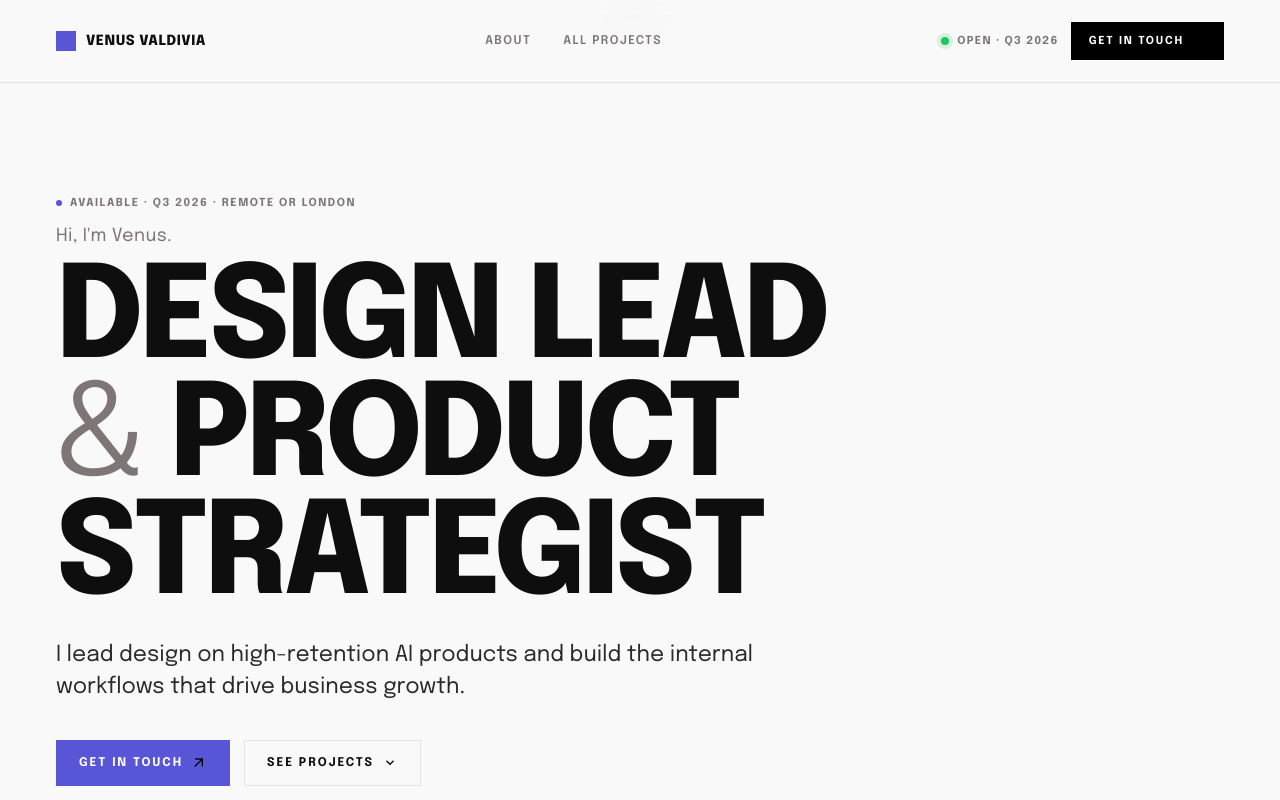
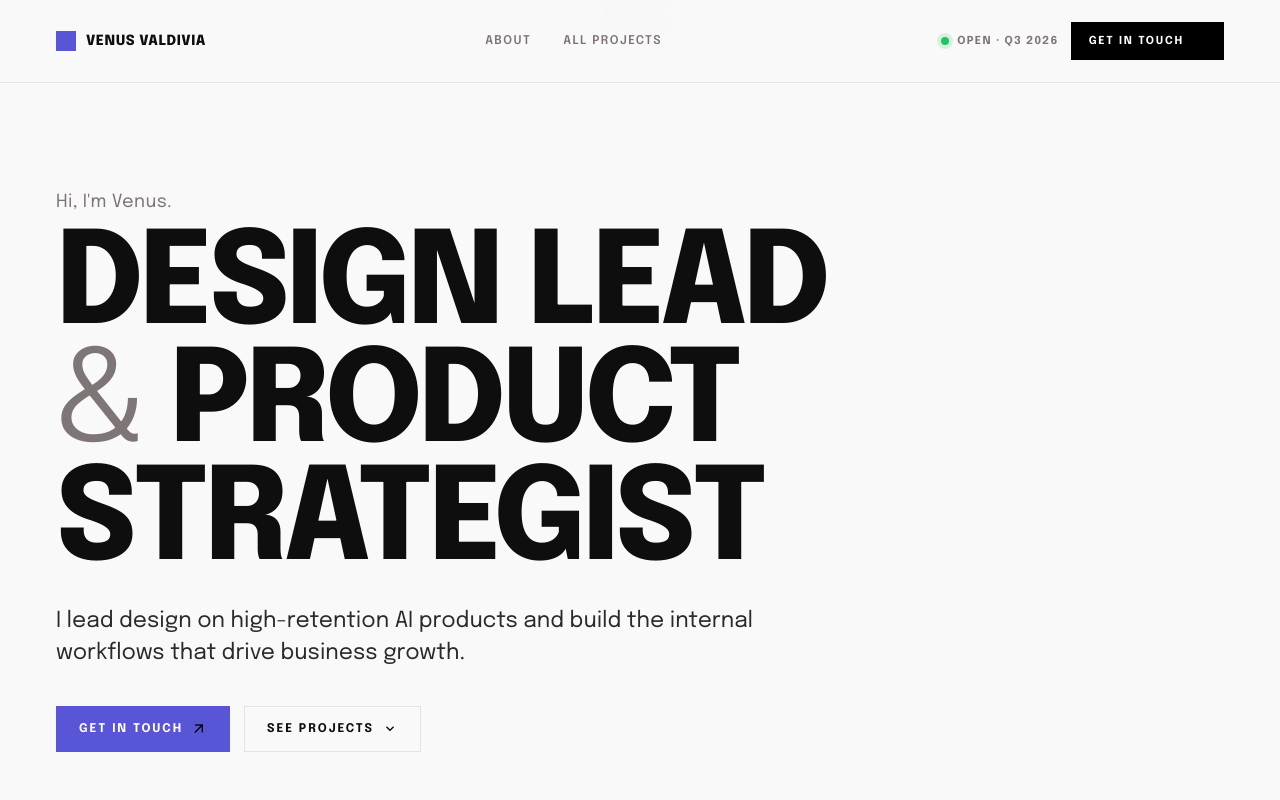
Before and after one commit to venusina/venusvaldivia, a React (Vite) app: page / in a window 1280 px wide. Shown: the top 800 px of the page. Built offline with nearby package versions, Linux system fonts and the light colour scheme.

Commit message:
fix button colours via CSS

```diff
--- a/src/components/Hero.jsx
+++ b/src/components/Hero.jsx
@@ -4,11 +4,7 @@ export function HeroEditorial({ accent }) {
   return (
     <section className="vv-hero vv-hero-editorial" id="top">
       <div className="vv-container">
-        <Caps style={{ display: 'inline-flex', alignItems: 'center', gap: 8, marginBottom: 18 }}>
-          <span className="vv-dot-static" style={{ background: accent }} />
-          Available · Q3 2026 · Remote or London
-        </Caps>
-        <div className="vv-hero-hi">Hi, I'm Venus.</div>
+<div className="vv-hero-hi">Hi, I'm Venus.</div>
         <h1 className="vv-hero-title">
           Design Lead <span className="vv-amp">&amp;</span> Product Strategist
         </h1>
```
